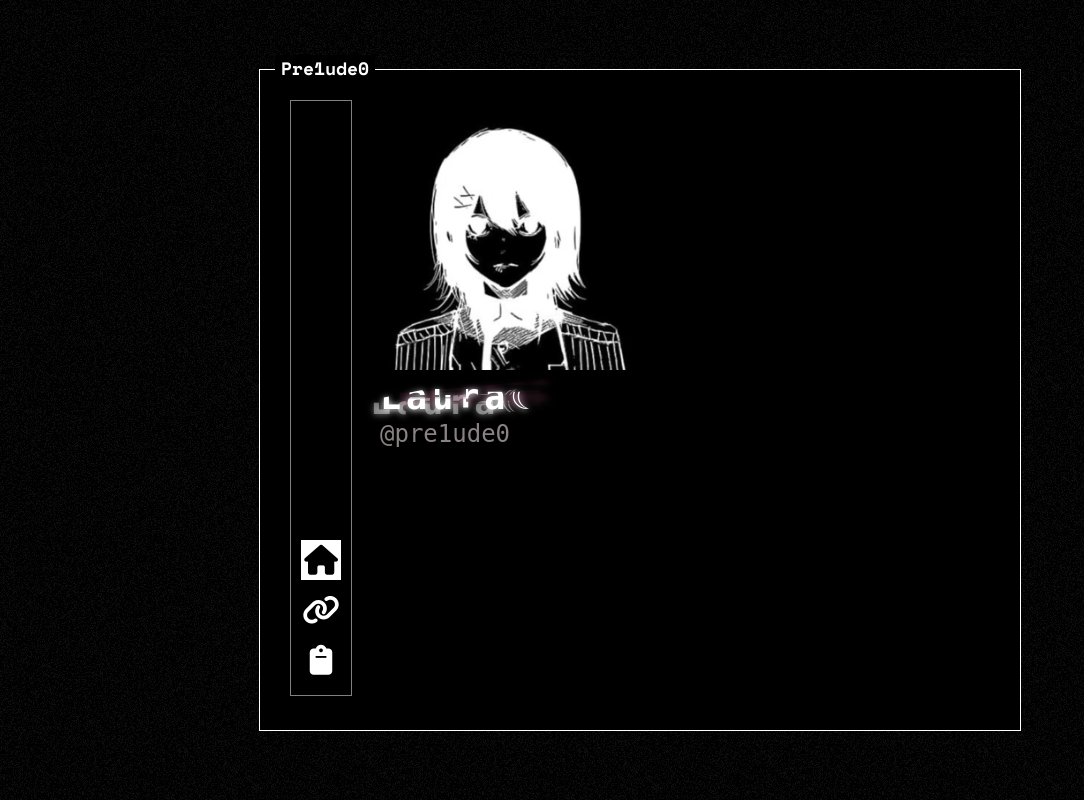
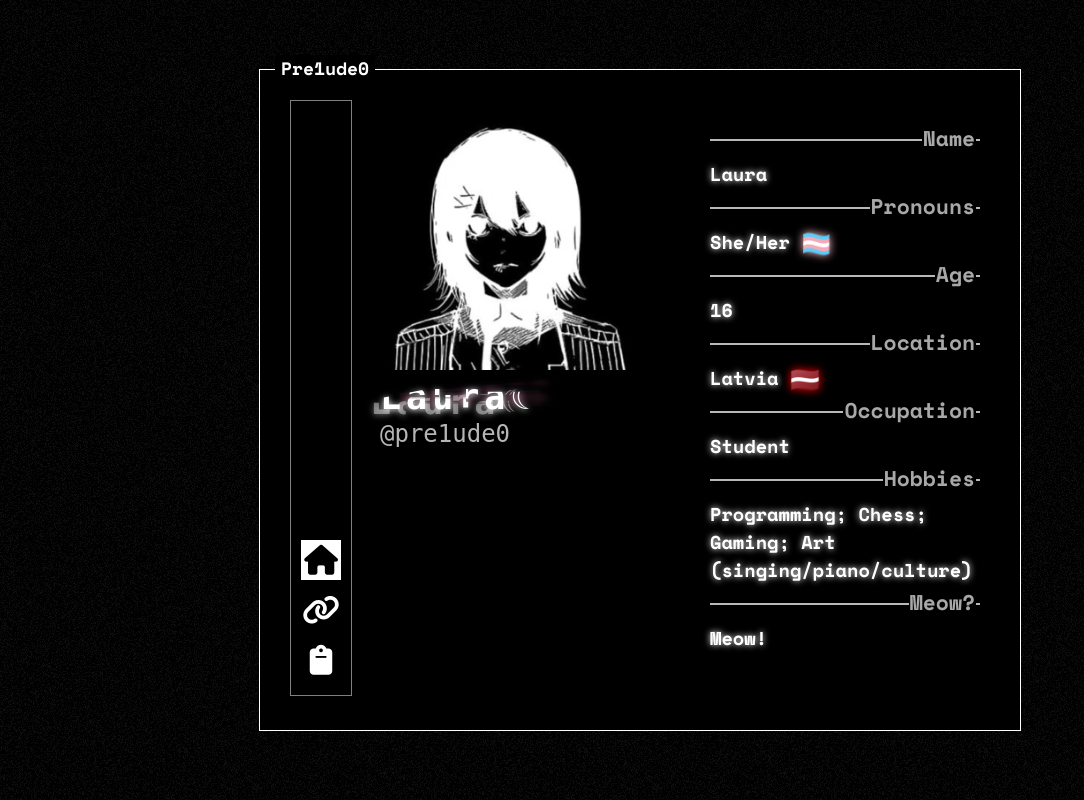
Before and after one commit to Pre1ude0/pre1udedev, a Node server app: page / in a window 1280 px wide. Shown: the whole page, without its empty margins (0-1084 px from the left). Run offline with Node 20, Linux system fonts and the light colour scheme; some libraries are stand-ins or nearby versions; some web fonts are replaced.

Commit message:
about me questions

```diff
--- a/public/css/screen.css
+++ b/public/css/screen.css
@@ -18,6 +18,8 @@
     z-index: 5;
     display: flex;
 
+    justify-content: space-between;
+
     h2 {
         padding: 0;
         margin: 0;
@@ -29,7 +31,7 @@
             color 2s,
             font-weight 0.3s;
         font-weight: normal;
-        color: #8a8182;
+        color: #b5b5b5;
         &:active {
             transition: none;
             color: white;
@@ -41,7 +43,6 @@
         text-align: left;
         width: fit-content;
         user-select: none;
-        z-index: 3;
     }
 }
 
@@ -66,10 +67,11 @@
 }
 
 .handle .handle-popup {
+    visibility: hidden;
     padding: 5px;
-    background-color: #2b2b2b;
+    background-color: black;
     color: white;
-    border-radius: 4px;
+    /* border-radius: 4px; */
     /* margin-bottom: 120px; */
     position: absolute;
     font-size: 12pt;
@@ -80,14 +82,75 @@
     user-select: none;
 
     transition:
-        opacity 1.2s ease-in,
-        transform 1.2s;
+        visibility 1.2s,
+        transform 1.2s,
+        opacity 1.2s ease-in;
 }
 
 .handle:active {
     .handle-popup {
+        visibility: visible;
         opacity: 1;
-        transform: translateY(-100%);
+        transform: translateY(-80%);
         transition: none;
     }
 }
+
+#screen1 .items {
+    margin-right: 40px;
+    gap: 10px;
+    width: 270px;
+    font-family: "Space Mono", monospace;
+
+    .descriptor {
+        width: 100%;
+
+        .title {
+            position: relative; /* Establish a positioning context for pseudo-elements */
+            width: 100%; /* Adjust as needed */
+            height: 40px; /* Adjust to fit your layout */
+        }
+
+        .title::before {
+            content: "";
+            position: absolute;
+            top: 50%; /* Align the line vertically */
+            left: 0;
+            width: 100%;
+            height: 2px; /* Adjust thickness of the line */
+            background-color: #b8b8b8; /* Change to your desired line color */
+            transform: translateY(-50%);
+            z-index: 5; /* Ensure it's behind the text */
+        }
+
+        h1 {
+            position: absolute;
+            background-color: black; /* Match the background to "hide" the line */
+            z-index: 6; /* Place it above the line */
+            padding: 0 1px; /* Optional: Add spacing around the text */
+            margin: 0;
+            width: fit-content;
+            font-size: 16pt;
+
+            top: 2px;
+            right: 4px;
+            text-align: right;
+
+            color: #a8a8a8;
+        }
+
+        h2,
+        span {
+            font-size: 14pt;
+            display: inline-block;
+            vertical-align: middle;
+            text-shadow: white 0 0 6px;
+        }
+
+        span {
+            font-size: 18pt !important;
+            height: 0;
+            margin-top: -39px;
+        }
+    }
+}
--- a/views/main.ejs
+++ b/views/main.ejs
@@ -22,12 +22,42 @@
             </div>
             <div class="screen" id="screen1">
                 <div class="left">
-                    <img src="/img/newpfp.jpeg" alt="Laura" class="pfp-image" draggable="false">
+                    <img src="/img/newpfp.jpeg" alt="Laura" class="pfp-image" draggable="false"/>
                     <!-- <h1 class="name">Laura☾</h1> -->
                     <h2 class="hero glitch layers" data-text="Laura☾"><span>Laura☾</span></h2>
                     <h2 class="handle" onclick="copyHandle()">@pre1ude0 <div class="handle-popup" id="handlePopup">Copied!</div></h2>
                 </div>
                 <div class="right">
+                    <div class="items">
+                        <div class="descriptor">
+                            <div class="title"><h1>Name</h1></div>
+                            <h2>Laura</h2>
+                        </div>
+                        <div class="descriptor">
+                            <div class="title"><h1>Pronouns</h1></div>
+                            <h2>She/Her <span style="text-shadow: pink 0 0 8px;">🏳️‍⚧️</span></h2>
+                        </div>
+                        <div class="descriptor">
+                            <div class="title"><h1>Age</h1></div>
+                            <h2>16</h2>
+                        </div>
+                        <div class="descriptor">
+                            <div class="title"><h1>Location</h1></div>
+                            <h2>Latvia <span style="text-shadow: red 0 0 8px;">🇱🇻<span></h2>
+                        </div>
+                        <div class="descriptor">
+                            <div class="title"><h1>Occupation</h1></div>
+                            <h2>Student</h2>
+                        </div>
+                        <div class="descriptor">
+                            <div class="title"><h1>Hobbies</h1></div>
+                            <h2>Programming; Chess; Gaming; Art (singing/piano/culture)</h2>
+                        </div>
+                        <div class="descriptor">
+                            <div class="title"><h1>Meow?</h1></div>
+                            <h2>Meow!</h2>
+                        </div>
+                    </div>
                 </div>
             </div>
             <div class="screen" id="screen2">
```
